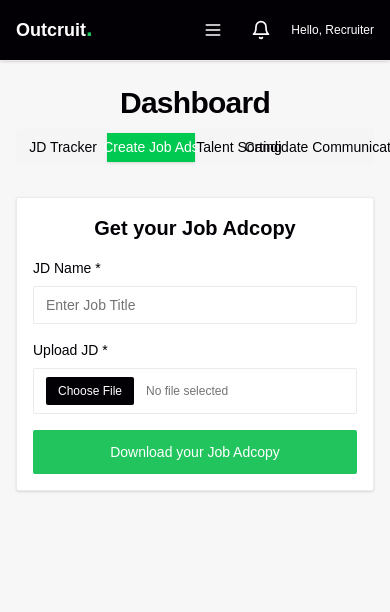
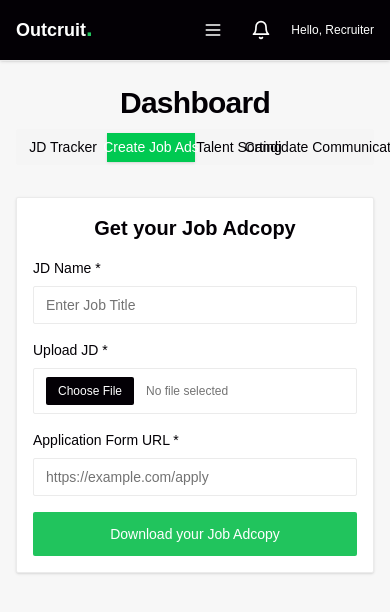
Before and after one commit to abdullah-wpcoderrs/outcruit-v2, a Next.js app: page /dashboard in a window 390 px wide. Shown: the top 612 px of the page. Built offline with nearby package versions, Linux system fonts and the light colour scheme; no server answers; a web font is replaced by a local one.

Commit message:
feat(forms): add application form URL field to job ads form
Add required application form URL field with validation to create job ads form. Includes URL format validation and updates form submission logic.

```diff
--- a/app/candidates/page.tsx
+++ b/app/candidates/page.tsx
@@ -1,7 +1,6 @@
 "use client"
 
 import { useState, useEffect } from "react"
-import { useSearchParams } from "next/navigation"
 import AuthenticatedLayout from "@/components/authenticated-layout"
 import { Tabs, TabsContent, TabsList, TabsTrigger } from "@/components/ui/tabs"
 import { Card, CardContent, CardDescription, CardHeader, CardTitle } from "@/components/ui/card"
@@ -11,7 +10,6 @@ import { ScheduleInterviewForm } from "@/components/schedule-interview-form"
 import { SendEmailForm } from "@/components/send-email-form"
 
 export default function CandidatesPage() {
-    const searchParams = useSearchParams()
     const [talentLists, setTalentLists] = useState<{ id: string, name: string }[]>([])
     const [selectedTalentListId, setSelectedTalentListId] = useState<string>("")
     const [selectedJobName, setSelectedJobName] = useState<string>("")
--- a/components/forms/create-job-ads-form.tsx
+++ b/components/forms/create-job-ads-form.tsx
@@ -13,6 +13,7 @@ export default function CreateJobAdsForm() {
   const [formData, setFormData] = useState({
     jdName: "",
     jdFile: null as File | null,
+    applicationFormUrl: "",
   })
   const [isLoading, setIsLoading] = useState(false)
   const [successModal, setSuccessModal] = useState(false)
@@ -23,7 +24,7 @@ export default function CreateJobAdsForm() {
     e.preventDefault()
 
     // Validate required fields; recruiter name is now derived from profile
-    if (!formData.jdName || !formData.jdFile || !user?.email) {
+    if (!formData.jdName || !formData.jdFile || !user?.email || !formData.applicationFormUrl) {
       setErrorMessage("Please fill in all required fields")
       setErrorModal(true)
       return
@@ -32,6 +33,15 @@ export default function CreateJobAdsForm() {
     // Check if file is PDF
     if (formData.jdFile.type !== 'application/pdf') {
       setErrorMessage("Please upload a PDF file only")
+      setErrorModal(true)
+      return
+    }
+
+    // Validate Application Form URL format before submitting
+    try {
+      new URL(formData.applicationFormUrl)
+    } catch {
+      setErrorMessage("Please enter a valid Application Form URL")
       setErrorModal(true)
       return
     }
@@ -61,6 +71,8 @@ export default function CreateJobAdsForm() {
       formDataToSend.append('recruiterName', recruiterNameFromProfile)
       formDataToSend.append('recruiterEmail', user.email)
       formDataToSend.append('userId', user.id)
+      // New: Application form URL to be used downstream
+      formDataToSend.append('applicationFormUrl', formData.applicationFormUrl)
 
       const response = await fetch(webhookUrl, {
         method: "POST",
@@ -69,7 +81,7 @@ export default function CreateJobAdsForm() {
 
       if (response.ok) {
         setSuccessModal(true)
-        setFormData({ jdName: "", jdFile: null })
+        setFormData({ jdName: "", jdFile: null, applicationFormUrl: "" })
       } else {
         throw new Error(`Submission failed: ${response.statusText}`)
       }
@@ -127,6 +139,21 @@ export default function CreateJobAdsForm() {
             </div>
           </div>
 
+          {/* Application Form URL */}
+          <div>
+            <label htmlFor="applicationFormUrl" className="block text-left text-sm font-medium text-foreground mb-2">
+              Application Form URL <span className="text-error">*</span>
+            </label>
+            <input
+              id="applicationFormUrl"
+              type="url"
+              placeholder="https://example.com/apply"
+              value={formData.applicationFormUrl}
+              onChange={(e) => setFormData({ ...formData, applicationFormUrl: e.target.value })}
+              className="w-full rounded-lg border border-border bg-input px-3 sm:px-4 py-2 text-sm sm:text-base text-foreground placeholder-muted-foreground focus:outline-none focus:ring-2 focus:ring-accent"
+            />
+          </div>
+
           <button
             type="submit"
             disabled={isLoading}
```
